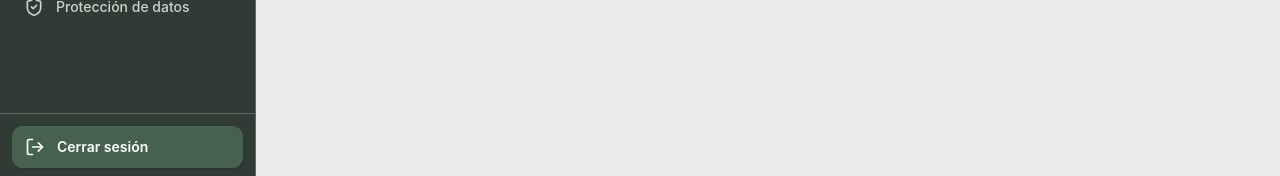
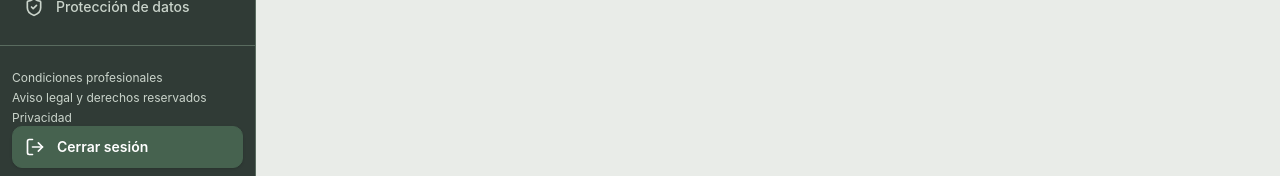
Before and after one commit to Raymonchu48/chetesai, a Next.js app: page /rutinas in a window 1280 px wide. Shown: the part 584-760 px from the top of the page. Built offline with nearby package versions, Linux system fonts and the light colour scheme; no server answers.

Commit message:
Legal: surface rights and terms across web and PWA

```diff
--- a/src/components/AppSidebar.tsx
+++ b/src/components/AppSidebar.tsx
@@ -90,6 +90,7 @@ export default function AppSidebar({ children }: { children: React.ReactNode })
 
         <div className="border-t border-sidebar-border p-3">
           {!collapsed ? <PwaInstall /> : null}
+          {!collapsed ? <div className="mt-3 flex flex-col gap-1 text-xs text-sidebar-foreground/70"><Link href="/condiciones-profesionales" className="hover:underline">Condiciones profesionales</Link><Link href="/aviso-legal" className="hover:underline">Aviso legal y derechos reservados</Link><Link href="/privacy-policy" className="hover:underline">Privacidad</Link></div> : null}
           <LogoutButton collapsed={collapsed} />
           <button type="button" onClick={() => setCollapsed(!collapsed)} className="mt-1 hidden w-full items-center justify-center rounded-lg py-2 text-sidebar-foreground/50 transition-colors hover:bg-sidebar-accent hover:text-sidebar-accent-foreground md:flex" aria-label={collapsed ? "Expandir menú" : "Contraer menú"}>
             {collapsed ? <ChevronRight className="h-4 w-4" /> : <ChevronLeft className="h-4 w-4" />}
```
